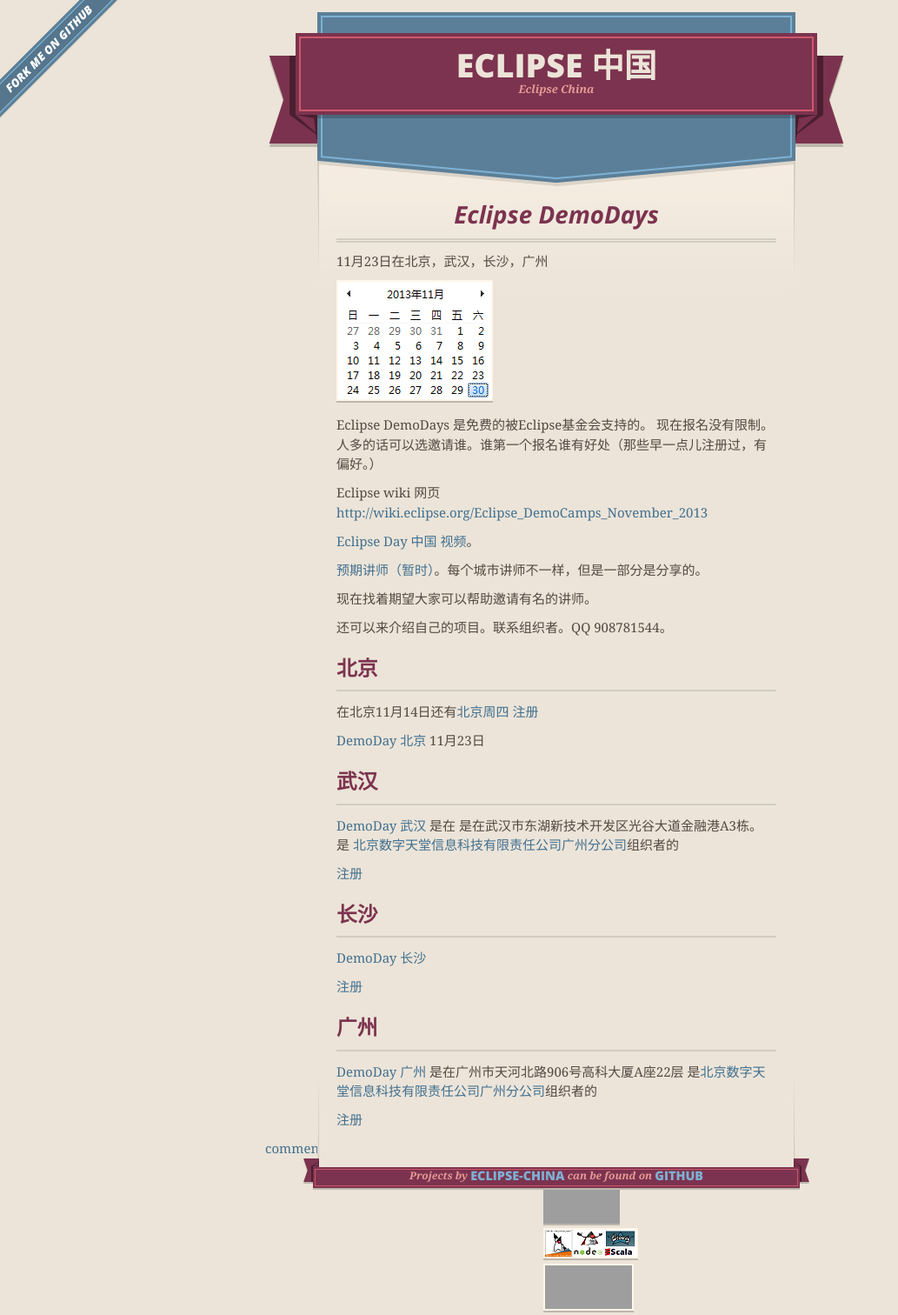
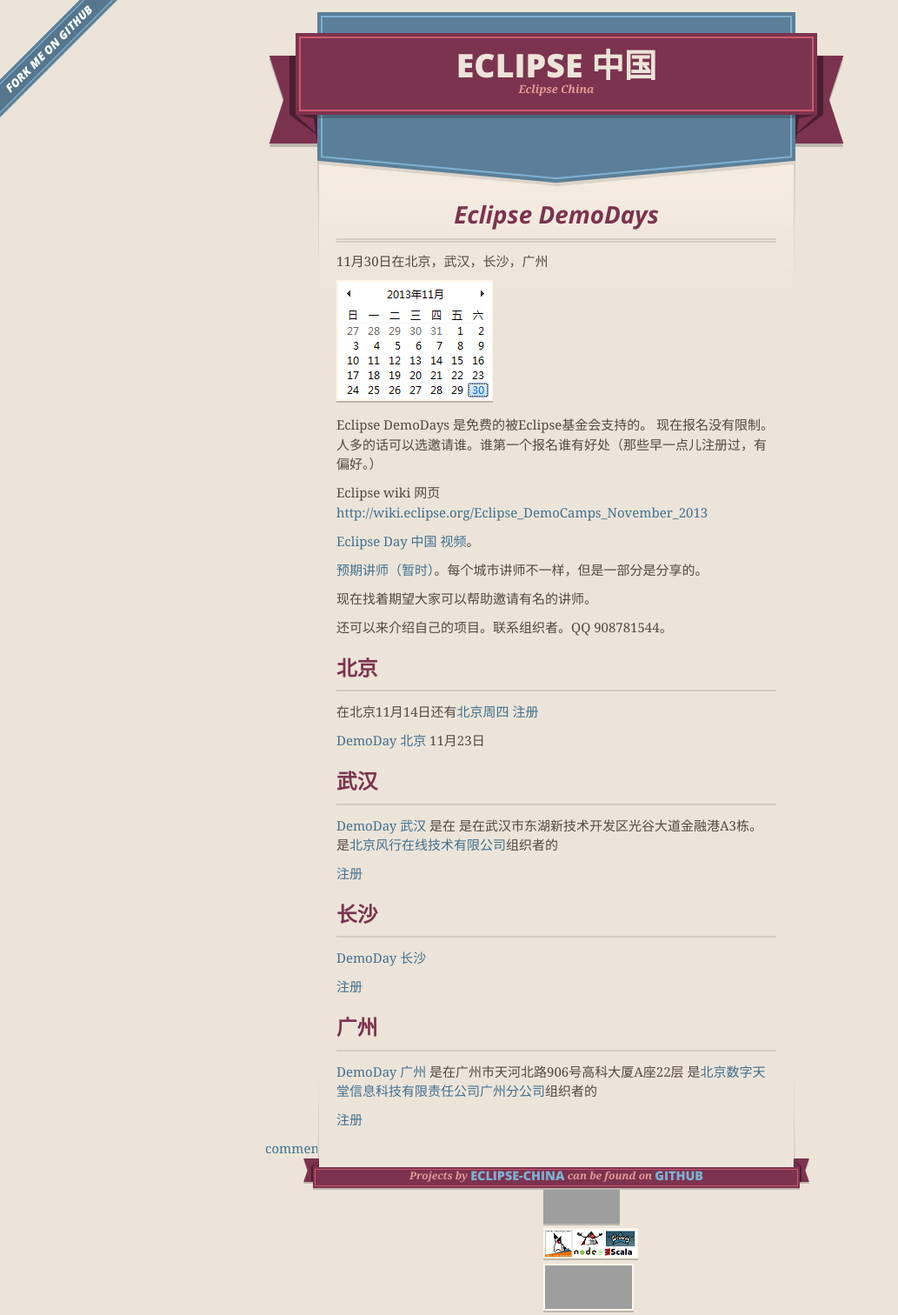
Before and after one commit to Eclipse-China/Eclipse-China.github.io, a Jekyll site: the page built from demodays/index.md, in a window 1280 px wide. Shown: the whole page at 87% size, without its empty margins (0-1033 px from the left). Built offline with Jekyll 4.4.1, drawn with Linux system fonts in a browser that asks for light colours; nearby versions of some CDN libraries; Markdown is read by kramdown in place of the engine named in the settings; comment, search, counter and statistics services are not loaded; grey boxes are pictures that could not be loaded.

Commit message:
11月30日; typo

```diff
--- a/demodays/index.md
+++ b/demodays/index.md
@@ -5,7 +5,7 @@
 
 # Eclipse DemoDays
 
-11月23日在北京，武汉，长沙，广州
+11月30日在北京，武汉，长沙，广州
 
 ![November Calendar](November30.PNG)
 
@@ -35,7 +35,7 @@
 ## 武汉
 
 [DemoDay 武汉](http://wiki.eclipse.org/Eclipse_DemoCamps_November_2013/Wuhan) 是在
-是在武汉市东湖新技术开发区光谷大道金融港A3栋。 是[ 北京数字天堂信息科技有限责任公司广州分公司](http://www.funshion.com/)组织者的
+是在武汉市东湖新技术开发区光谷大道金融港A3栋。 是[北京风行在线技术有限公司](http://www.funshion.com/)组织者的
 
 [注册](https://yoopay.cn/event/48715193)
 
```
